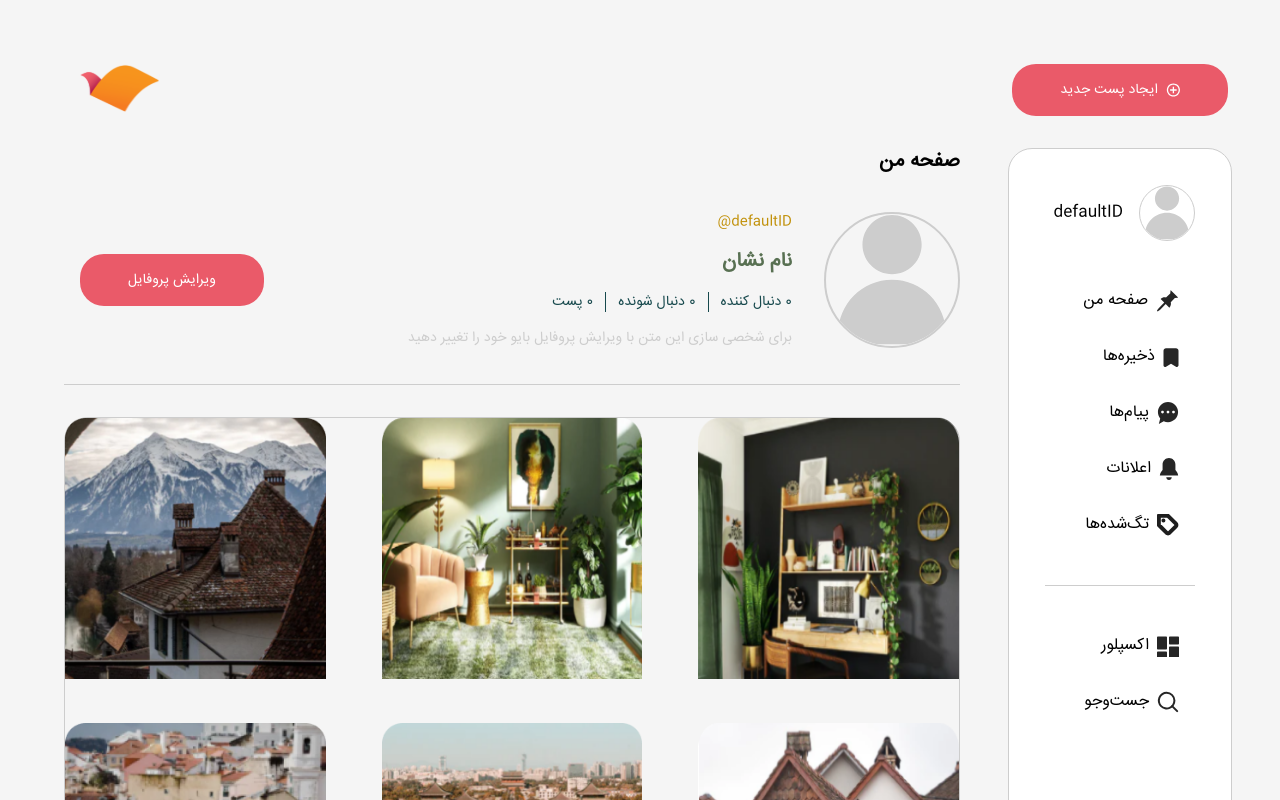
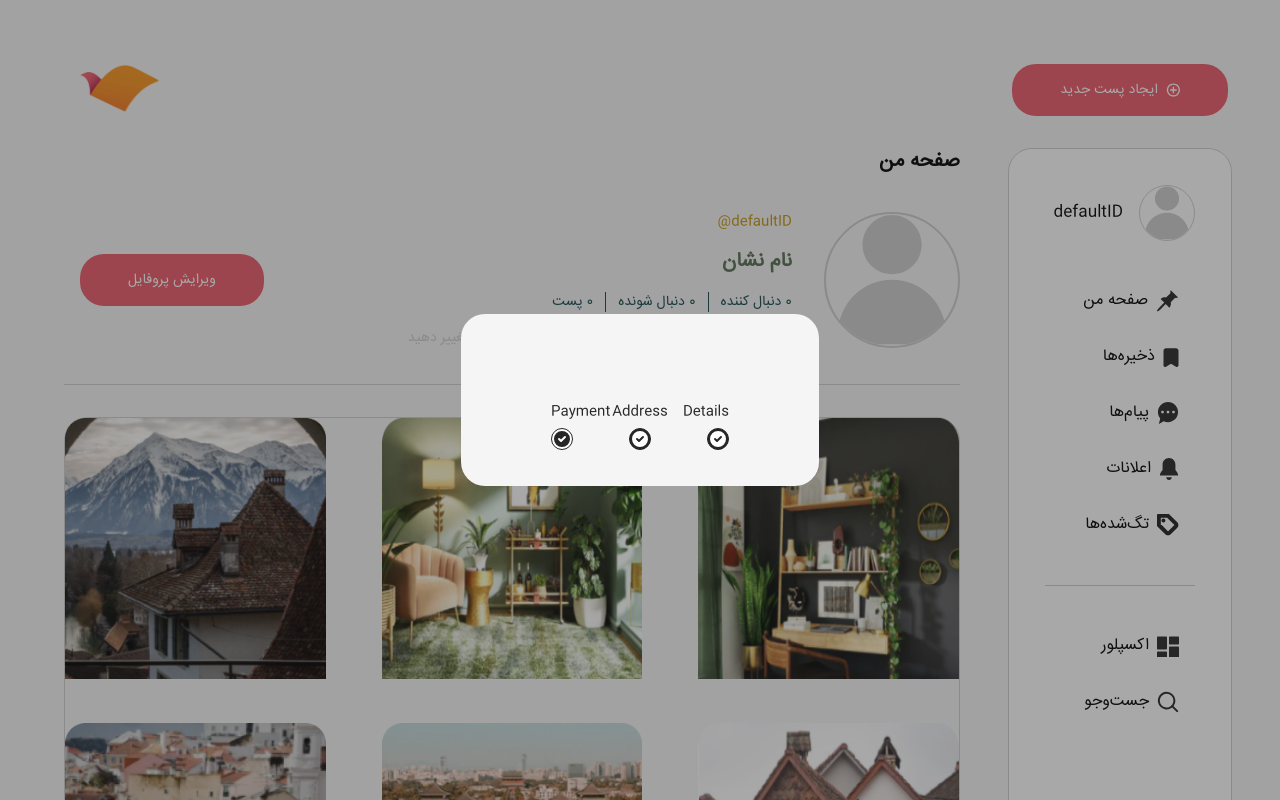
Before and after one commit to Arefe-Ehyaee/Collegegram, a React (Create React App) app in the folder cg-react/: page /userprofile in a window 1280 px wide. Both pictures are taken after a click on the button "ایجاد پست جدید". Shown: the top 800 px of the page. Built offline with nearby package versions, Linux system fonts and the light colour scheme; no server answers.

Commit message:
WIP stepper addition

```diff
--- /dev/null
+++ b/cg-react/src/components/ProgressStepper.tsx
@@ -0,0 +1,100 @@
+import React from "react";
+
+interface ProgressStepperProps {
+  currentStep: number; // To determine the current step
+}
+
+const ProgressStepper: React.FC<ProgressStepperProps> = ({ currentStep }) => {
+  return (
+    <div className="relative">
+      <h2 className="sr-only">Steps</h2>
+
+      {/* Connecting line: full width with dynamic color */}
+      <div className="absolute top-[1.75rem] left-0 right-0 h-1 bg-khakeshtari-400 z-0"></div>
+
+      {/* Active line segments */}
+      <div
+        className={`absolute top-[1.75rem] left-0 h-1 z-10 ${
+          currentStep >= 2 ? "bg-siah" : "bg-transparent"
+        }`}
+        style={{ width: currentStep >= 3 ? "100%" : "50%" }}
+      ></div>
+
+      <ol className="text-siah relative z-20 grid grid-cols-3 text-sm font-medium">
+        {/* Step 1 */}
+        <li className="relative flex flex-col items-start">
+          <span
+            className={`absolute -bottom-[1.75rem] start-0 rounded-full border ${
+              currentStep >= 1 ? "bg-siah border-siah text-white" : "bg-white border-siah"
+            }`}
+          >
+            {/* SVG icon for completed */}
+            <svg
+              className="h-5 w-5"
+              xmlns="http://www.w3.org/2000/svg"
+              viewBox="0 0 20 20"
+              fill="currentColor"
+            >
+              <path
+                fillRule="evenodd"
+                d="M10 18a8 8 0 100-16 8 8 0 000 16zm3.707-9.293a1 1 0 00-1.414-1.414L9 10.586 7.707 9.293a1 1 0 00-1.414 1.414l2 2a1 1 0 001.414 0l4-4z"
+                clipRule="evenodd"
+              />
+            </svg>
+          </span>
+          <span className="hidden sm:block mt-6"> Details </span>
+        </li>
+
+        {/* Step 2 */}
+        <li className="relative flex flex-col items-center">
+          <span
+            className={`absolute -bottom-[1.75rem] left-1/2 -translate-x-1/2 rounded-full border ${
+              currentStep >= 2 ? "bg-siah border-siah text-white" : "bg-white border-siah"
+            }`}
+          >
+            {/* SVG icon for completed */}
+            <svg
+              className="h-5 w-5"
+              xmlns="http://www.w3.org/2000/svg"
+              viewBox="0 0 20 20"
+              fill="currentColor"
+            >
+              <path
+                fillRule="evenodd"
+                d="M10 18a8 8 0 100-16 8 8 0 000 16zm3.707-9.293a1 1 0 00-1.414-1.414L9 10.586 7.707 9.293a1 1 0 00-1.414 1.414l2 2a1 1 0 001.414 0l4-4z"
+                clipRule="evenodd"
+              />
+            </svg>
+          </span>
+          <span className="hidden sm:block mt-6"> Address </span>
+        </li>
+
+        {/* Step 3 */}
+        <li className="relative flex flex-col items-end">
+          <span
+            className={`absolute -bottom-[1.75rem] end-0 rounded-full border ${
+              currentStep >= 3 ? "bg-siah border-siah text-white" : "bg-white border-siah"
+            }`}
+          >
+            {/* SVG icon for completed */}
+            <svg
+              className="h-5 w-5"
+              xmlns="http://www.w3.org/2000/svg"
+              viewBox="0 0 20 20"
+              fill="currentColor"
+            >
+              <path
+                fillRule="evenodd"
+                d="M10 18a8 8 0 100-16 8 8 0 000 16zm3.707-9.293a1 1 0 00-1.414-1.414L9 10.586 7.707 9.293a1 1 0 00-1.414 1.414l2 2a1 1 0 001.414 0l4-4z"
+                clipRule="evenodd"
+              />
+            </svg>
+          </span>
+          <span className="hidden sm:block mt-6"> Payment </span>
+        </li>
+      </ol>
+    </div>
+  );
+};
+
+export default ProgressStepper;
--- a/cg-react/src/components/SideNavbarComponent.tsx
+++ b/cg-react/src/components/SideNavbarComponent.tsx
@@ -11,18 +11,26 @@ import search from "../assets/icons/search.svg";
 import addPostIcon from "../assets/icons/addposticon.svg";
 import {  userProfileAtom } from "../user-actions/atoms";
 import { useRecoilValue } from "recoil";
+import ModalTemplate from "./ModalTemplate";
+import ProgressStepper from "./ProgressStepper";
 
 
 export default function SideNavbarComponent() {
   const userProfile = useRecoilValue(userProfileAtom)
   const avatar = userProfile.avatar
   const username = userProfile.username
+  const [uploadModal,setUploadModal] = useState(false)
+
+  const handleCreatePostClick = () => {
+    setUploadModal(true)
+  }
     return (
       <div dir="rtl" className="min-h-screen flex flex-col items-center mt-16">
         <CustomButtonH52
           text="ایجاد پست جدید"
           iconsrc={addPostIcon}
           styling="bg-okhra-200 mb-8"
+          handleOnClick={handleCreatePostClick}
         ></CustomButtonH52>
 
         <nav className="bg-white border border-khakeshtari-400 rounded-t-3xl p-9 w-[70%] flex-grow ">
@@ -69,6 +77,8 @@ export default function SideNavbarComponent() {
             </li>
           </ul>
         </nav>
+        {uploadModal && <ModalTemplate showModal={uploadModal} onClose={() => setUploadModal(false)}> <ProgressStepper currentStep={2}></ProgressStepper>
+          </ModalTemplate>}
       </div>
     );
   }
--- /dev/null
+++ b/cg-react/src/components/upload-edit-posts/UploadPostsModal.tsx
@@ -0,0 +1,9 @@
+import React from 'react'
+
+const UploadPostsModal = () => {
+  return (
+    <div>UploadPostsModal</div>
+  )
+}
+
+export default UploadPostsModal
```
